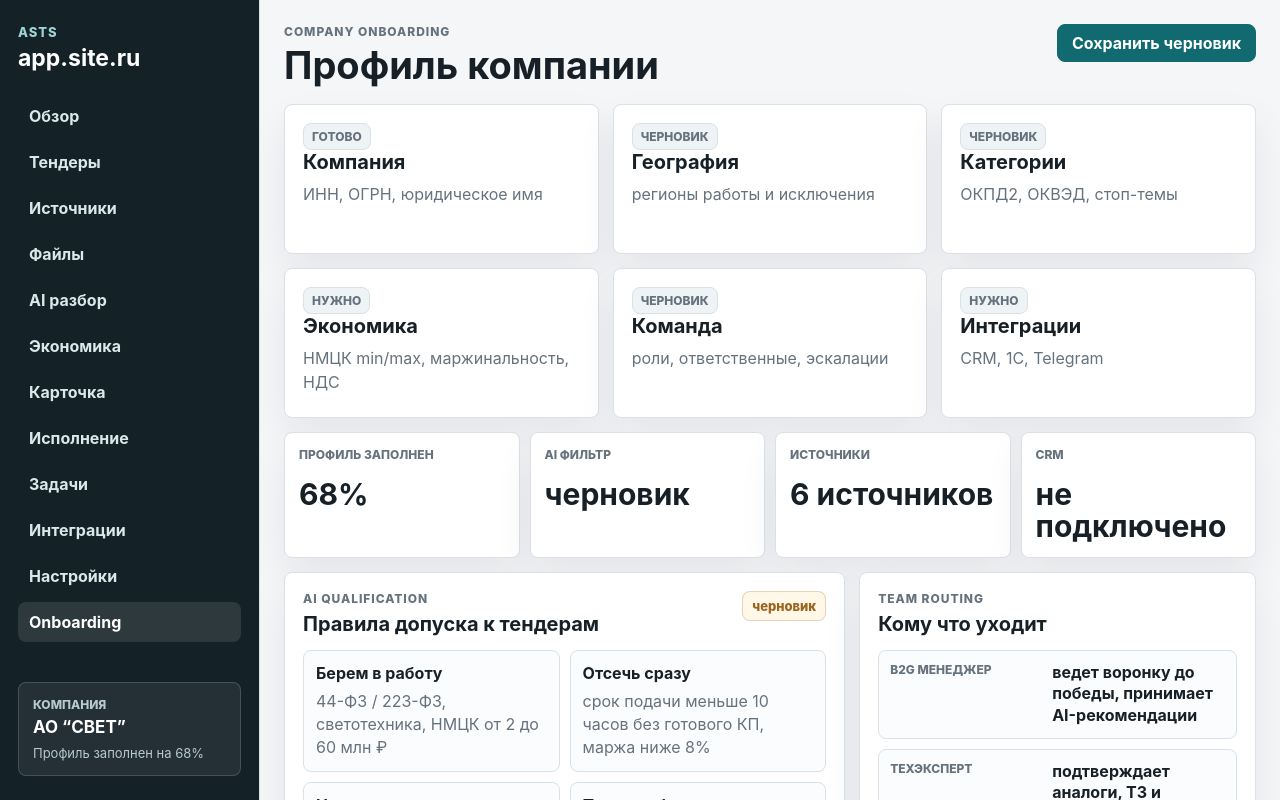
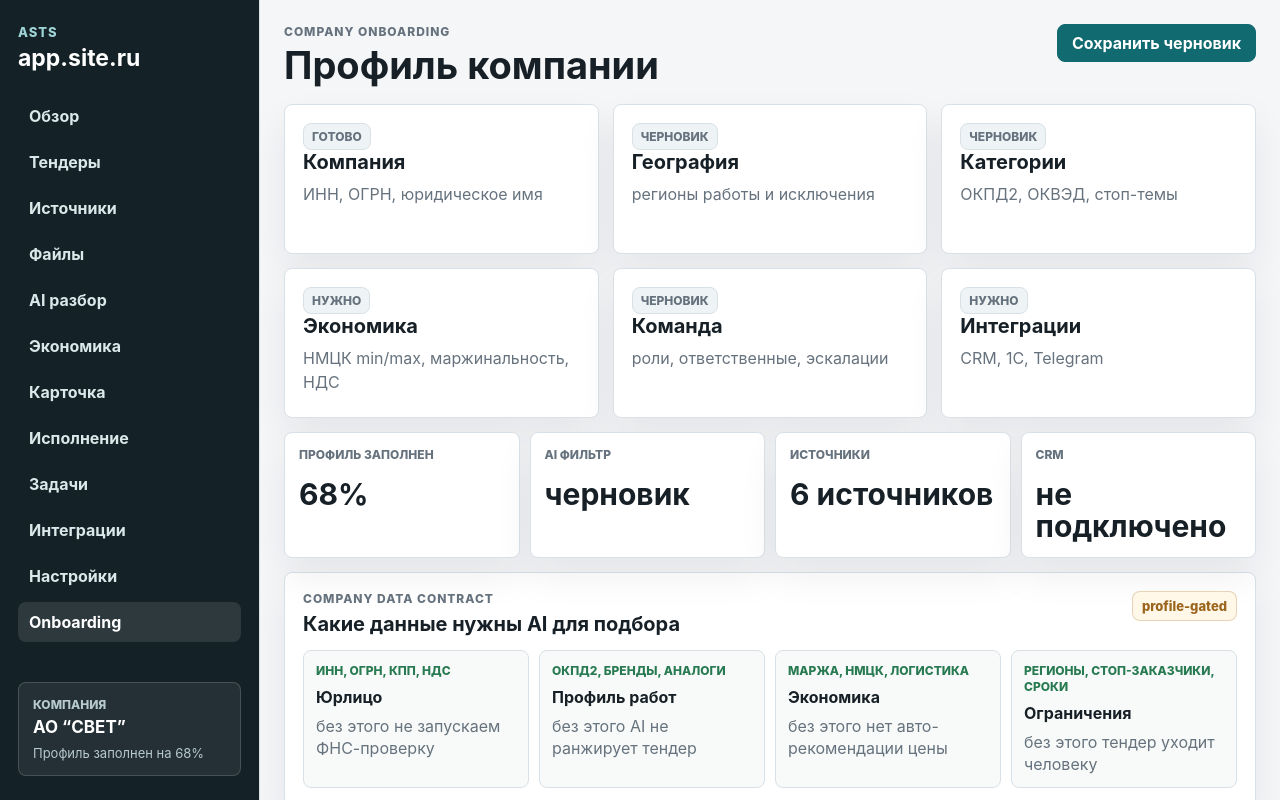
Before and after one commit to info14fourteen-creator/ASTS, a Next.js app in the folder apps/web/: page /onboarding in a window 1280 px wide. Shown: the top 800 px of the page. Built offline with nearby package versions, Linux system fonts and the light colour scheme.

Commit message:
Add company onboarding data contract

```diff
--- a/apps/web/app/globals.css
+++ b/apps/web/app/globals.css
@@ -2302,6 +2302,49 @@ dd {
   line-height: 1.08;
 }
 
+.company-contract-panel {
+  margin-top: 14px;
+}
+
+.company-contract-grid {
+  display: grid;
+  grid-template-columns: repeat(4, minmax(0, 1fr));
+  gap: 10px;
+}
+
+.company-contract-card {
+  min-height: 132px;
+  border: 1px solid var(--line);
+  border-radius: 8px;
+  padding: 12px;
+  background: #f7faf8;
+}
+
+.company-contract-card span,
+.company-contract-card strong,
+.company-contract-card p {
+  display: block;
+}
+
+.company-contract-card span {
+  color: var(--green);
+  font-size: 12px;
+  font-weight: 850;
+  line-height: 1.35;
+  text-transform: uppercase;
+}
+
+.company-contract-card strong {
+  margin-top: 8px;
+  line-height: 1.25;
+}
+
+.company-contract-card p {
+  margin: 8px 0 0;
+  color: var(--muted);
+  line-height: 1.38;
+}
+
 .fit-rule-grid {
   display: grid;
   grid-template-columns: repeat(2, minmax(0, 1fr));
@@ -2642,7 +2685,8 @@ dd {
   }
 
   .onboarding-summary,
-  .fit-rule-grid {
+  .fit-rule-grid,
+  .company-contract-grid {
     grid-template-columns: repeat(2, minmax(0, 1fr));
   }
 }
@@ -2794,7 +2838,8 @@ dd {
   }
 
   .onboarding-summary,
-  .fit-rule-grid {
+  .fit-rule-grid,
+  .company-contract-grid {
     grid-template-columns: 1fr;
   }
 
--- a/apps/web/app/onboarding/page.tsx
+++ b/apps/web/app/onboarding/page.tsx
@@ -14,6 +14,13 @@ const readiness = [
   ["AI фильтр", "черновик"],
   ["Источники", "6 источников"],
   ["CRM", "не подключено"],
+];
+
+const companyDataContract = [
+  ["Юрлицо", "ИНН, ОГРН, КПП, НДС", "без этого не запускаем ФНС-проверку"],
+  ["Профиль работ", "ОКПД2, бренды, аналоги", "без этого AI не ранжирует тендер"],
+  ["Экономика", "маржа, НМЦК, логистика", "без этого нет авто-рекомендации цены"],
+  ["Ограничения", "регионы, стоп-заказчики, сроки", "без этого тендер уходит человеку"],
 ];
 
 const fitRules = [
@@ -64,6 +71,25 @@ export default function OnboardingPage() {
           ))}
         </section>
 
+        <section className="panel company-contract-panel">
+          <div className="panel-head compact">
+            <div>
+              <p className="eyebrow">Company data contract</p>
+              <h2>Какие данные нужны AI для подбора</h2>
+            </div>
+            <span className="status-pill green">profile-gated</span>
+          </div>
+          <div className="company-contract-grid">
+            {companyDataContract.map(([title, data, rule]) => (
+              <article className="company-contract-card" key={title}>
+                <span>{data}</span>
+                <strong>{title}</strong>
+                <p>{rule}</p>
+              </article>
+            ))}
+          </div>
+        </section>
+
         <section className="layout-grid bottom-grid">
           <article className="panel span-7">
             <div className="panel-head compact">
```
